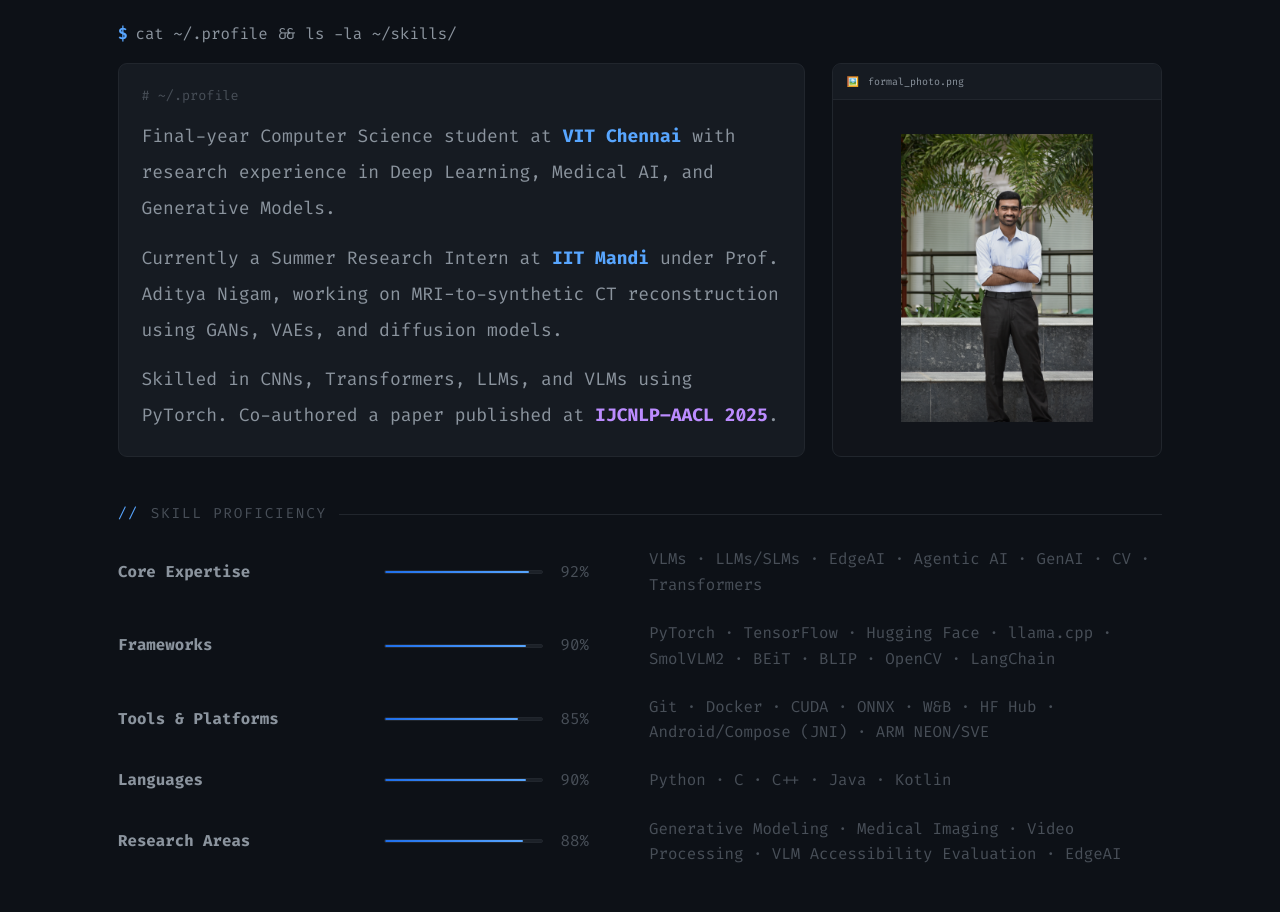
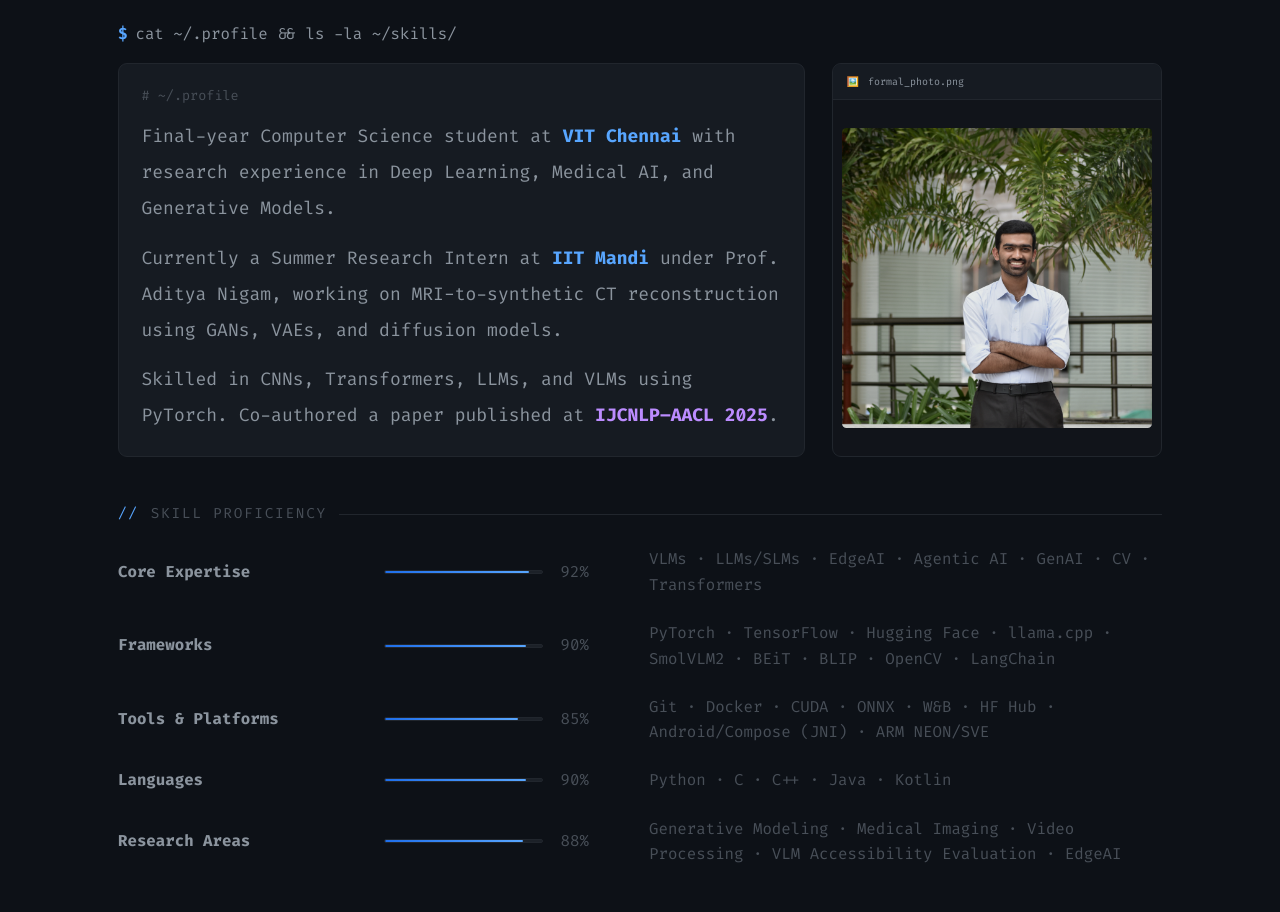
Before and after one commit to anurag965/Portfolio, a React (Vite) app: page / in a window 1280 px wide. Shown: the part 1020-1932 px from the top of the page. Built offline with nearby package versions, Linux system fonts and the light colour scheme.

Commit message:
Adjust formal photo object-fit to cover top portion

```diff
--- a/src/components/About.jsx
+++ b/src/components/About.jsx
@@ -68,7 +68,7 @@ const About = () => (
           <img
             src={user_image}
             alt="Anurag Pradhan Formal"
-            className="w-full h-auto max-h-64 object-contain rounded"
+            className="w-full h-full min-h-[240px] max-h-[300px] object-cover object-top rounded"
             style={{ filter: 'grayscale(15%) brightness(0.9) contrast(1.05)' }}
           />
         </div>
```
Also changed, not shown: 4 other files (tests, documents, lock files or other folders).
